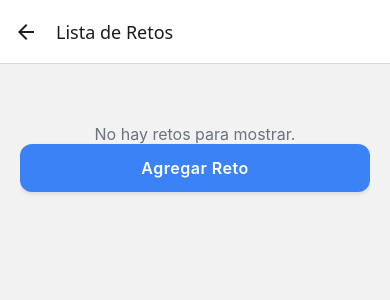
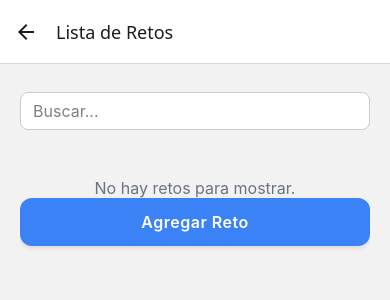
Before and after one commit to Fernando-Bonilla/EcoChallenge, a React Native app: screen /listRetos in a window 390 px wide. Shown: the top 300 px of the page. Built offline with nearby package versions, Linux system fonts and the light colour scheme.

Commit message:
Cambios menores

```diff
--- a/package.json
+++ b/package.json
@@ -11,6 +11,7 @@
   "dependencies": {
     "@expo/metro-runtime": "~5.0.4",
     "@react-native-async-storage/async-storage": "^2.1.2",
+    "@react-native-community/datetimepicker": "^8.4.2",
     "@react-native-picker/picker": "^2.11.1",
     "@react-navigation/bottom-tabs": "^7.4.1",
     "@react-navigation/native": "^7.1.14",
@@ -28,9 +29,9 @@
     "react-native-reanimated": "~3.17.4",
     "react-native-safe-area-context": "^5.4.0",
     "react-native-screens": "~4.11.1",
+    "react-native-svg": "15.11.2",
     "react-native-vector-icons": "^10.2.0",
-    "react-native-web": "^0.20.0",
-    "react-native-svg": "15.11.2"
+    "react-native-web": "^0.20.0"
   },
   "devDependencies": {
     "@babel/core": "^7.20.0"
--- a/src/screens/AltaRetos/formAlta.js
+++ b/src/screens/AltaRetos/formAlta.js
@@ -1,5 +1,6 @@
 import React, { useState } from "react";
 import { View, Text, TextInput, Alert } from "react-native";
+import DateTimePicker from '@react-native-community/datetimepicker';
 import stylesForm from "./styleForm";
 import AsyncStorage from "@react-native-async-storage/async-storage";
 import Button from "../../components/Button/Button";
--- a/src/screens/AltaRetos/listRetos.js
+++ b/src/screens/AltaRetos/listRetos.js
@@ -1,5 +1,6 @@
 import AsyncStorage from "@react-native-async-storage/async-storage";
 import { View, Text, Alert, KeyboardAvoidingView, ScrollView } from "react-native";
+import InputText from "../../components/InputText/InputText";
 import Card from "../../components/Card/Card";
 import Button from "../../components/Button/Button";
 import { useState } from "react";
@@ -8,9 +9,11 @@ import { useCallback } from "react";
 import { useFocusEffect } from '@react-navigation/native';
 import { styleListRetos } from "./styleListRetos";
 
-export function ListRetos() {
+export function ListRetos({ navigation }) {
   const [reto, setReto] = useState([]);
-  const navigation = useNavigation();
+  const [searchText, setSerachText] = useState("");
+  const [retosFiltrados, setRetosFiltrados] = useState([]);
+  //const navigation = useNavigation();
 
   const confirmDelete = (indexToDelete) => {
     Alert.alert(
@@ -68,9 +71,17 @@ export function ListRetos() {
     //<View style={styleListRetos.container}>
     <KeyboardAvoidingView behavior="padding" style={{ flex: 1, padding: 20 }}>
       <ScrollView contentContainerStyle={{ flexGrow: 1, paddingBottom: 20 }}>
+        <InputText
+          maxLength={30}
+          minLength={1}
+          onChangeText={setSerachText}
+          placeHolder={"Buscar..."}
+          value={searchText}
+        />
         {reto.length > 0 ? (
           reto.map((reto, index) => (
             <View key={index} style={styleListRetos.cardWrapper}>
+
               <Card
                 userName={reto.userName}
                 description={reto.description}
```
Also changed, not shown: 1 other file (tests, documents, lock files or other folders).
